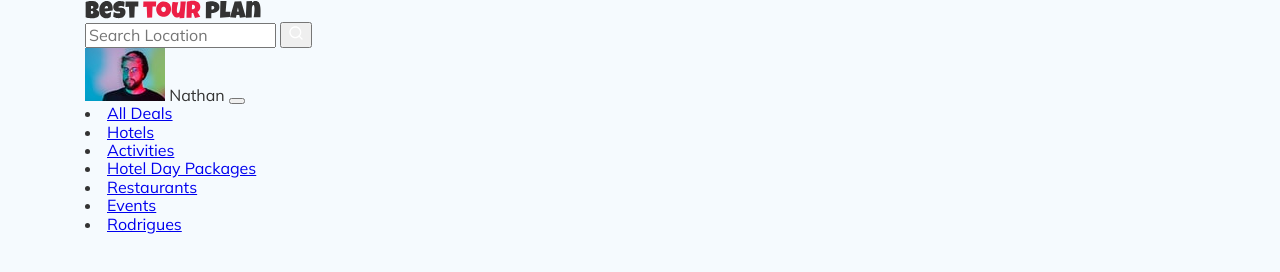
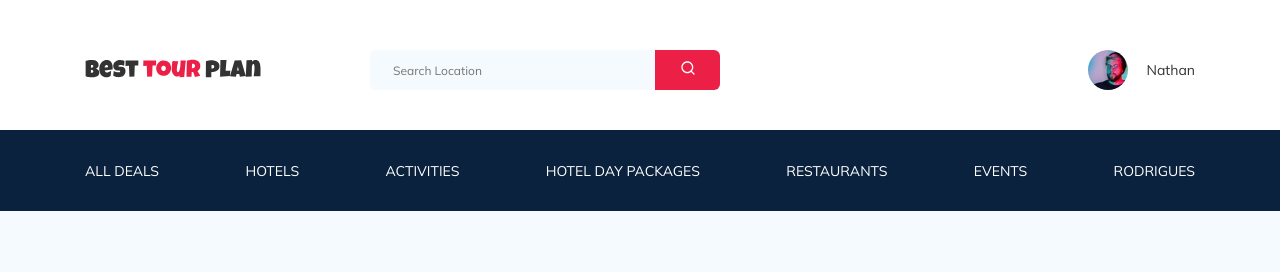
Before and after one commit to MaximZozulya/Tour-Plan, a plain HTML site: page index.html in a window 1280 px wide. Drawn offline with nearby package versions, Linux system fonts and the light colour scheme; files that its build step writes are made by us from their sources.

Commit message:
created styles for header

```diff
--- a/sass/style.scss
+++ b/sass/style.scss
@@ -4,3 +4,5 @@
 @import "settings";
 // Подключение normolize
 @import "normalize";
+// Подключение стилей header
+@import "blocks/header";
```
